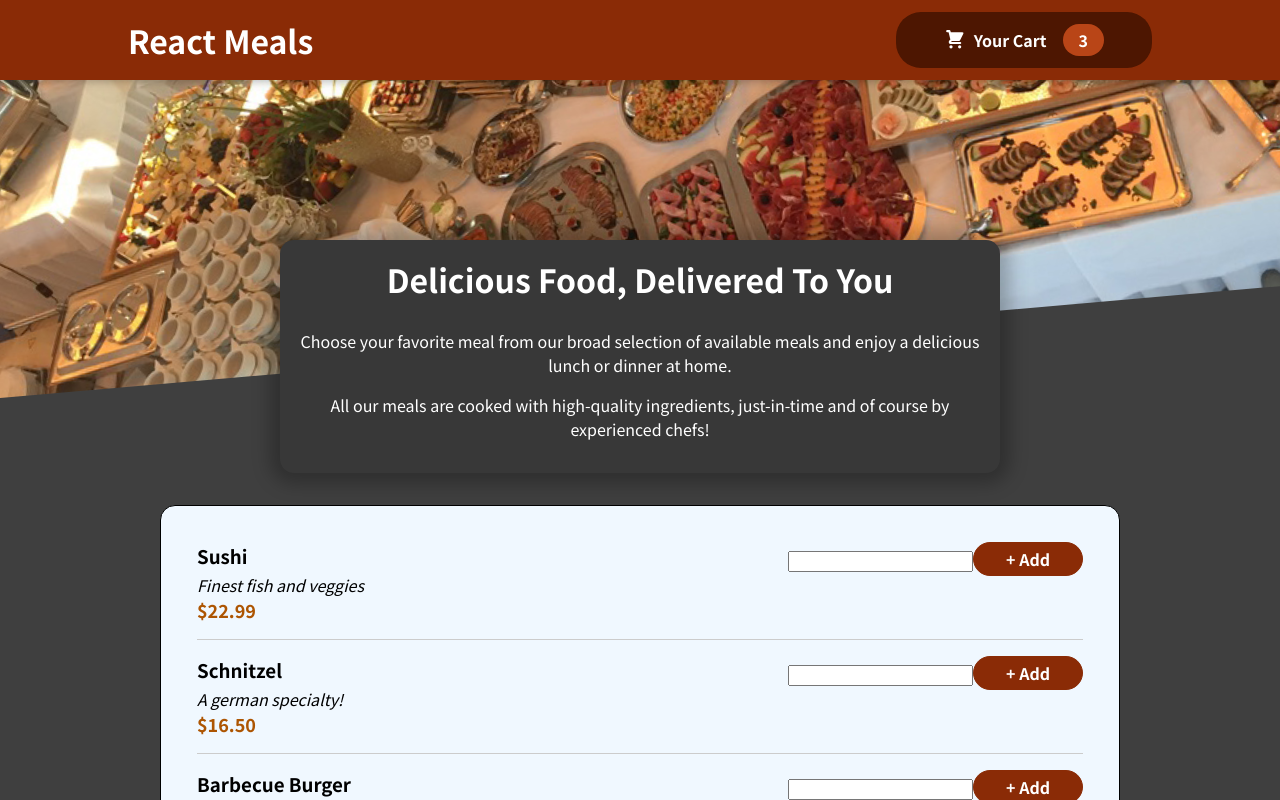
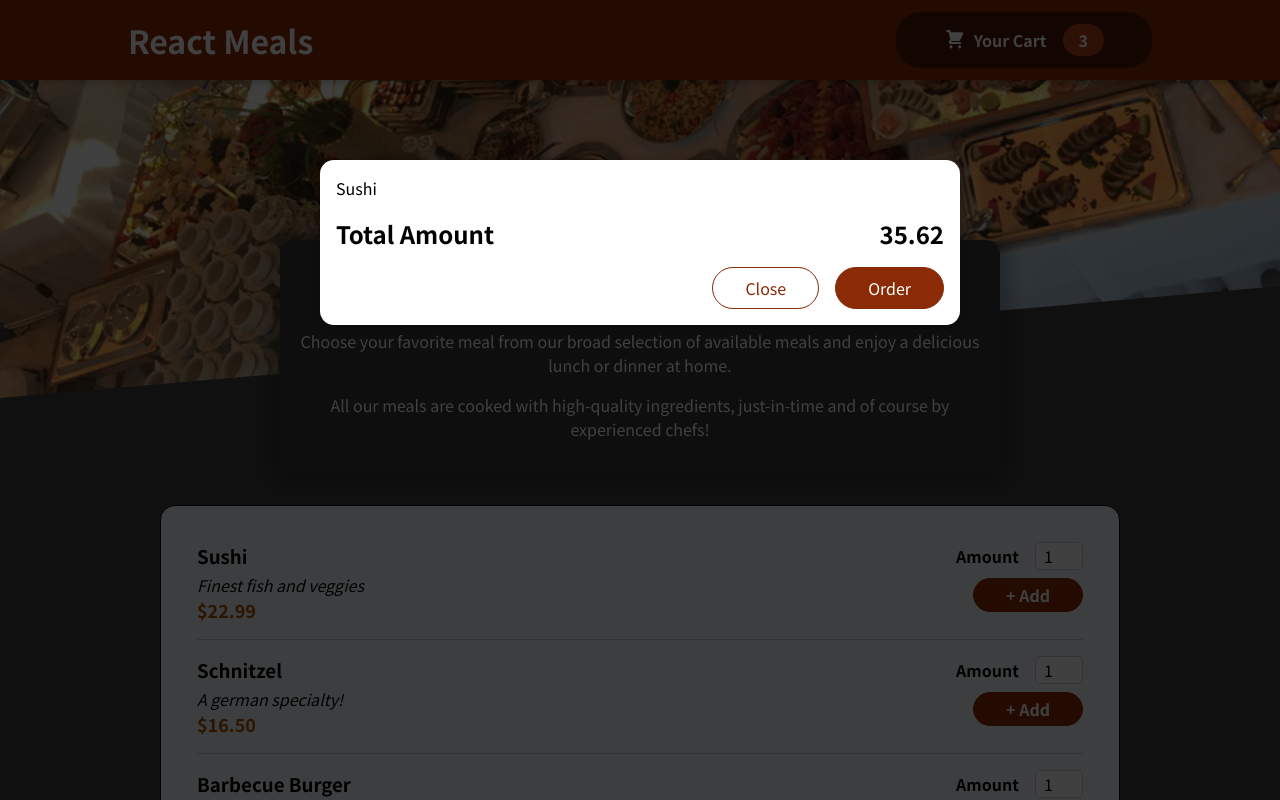
Before and after one commit to joywin2003/React-Jumpstart, a React (Create React App) app in the folder 01-starting-project/: page / in a window 1280 px wide. Shown: the top 800 px of the page. Built offline with nearby package versions, Linux system fonts and the light colour scheme.

Commit message:
added Modal and portals

```diff
--- a/01-starting-project/public/index.html
+++ b/01-starting-project/public/index.html
@@ -28,6 +28,7 @@
   </head>
   <body>
     <noscript>You need to enable JavaScript to run this app.</noscript>
+    <div id="overlay"></div>
     <div id="root"></div>
     <!--
       This HTML file is a template.
--- a/01-starting-project/src/App.js
+++ b/01-starting-project/src/App.js
@@ -1,10 +1,13 @@
 import Header from "./components/Layout/Header";
 import Meals from "./components/Meals/Meal";
-
+import Cart from "./components/Cart/Cart";
+import { useState } from "react";
 function App() {
+  const [cartIsShown, setCartIsShown] = useState(false);
   return (
     <>
-      <Header />
+    <Cart/>
+      <Header onClick = {setCartIsShown}/>
       <main>
         <Meals />
       </main>
--- /dev/null
+++ b/01-starting-project/src/components/Cart/Cart.js
@@ -0,0 +1,28 @@
+import Modal from "../UI/Modal";
+import classes from "./Cart.module.css";
+
+const Cart = (props) => {
+  const cartItems = (
+    <ul className={classes["cart-items"]}>
+      {[{ id: "c1", name: "Sushi", amount: 2, price: 12.99 }].map((item) => (
+        <li>{item.name}</li>
+      ))}
+    </ul>
+  );
+
+  return (
+    <Modal>
+      {cartItems}
+      <div className={classes.total}>
+        <span>Total Amount</span>
+        <span>35.62</span>
+      </div>
+      <div className={classes.actions}>
+        <button className={classes["button--alt"]}>Close</button>
+        <button className={classes.button}>Order</button>
+      </div>
+    </Modal>
+  );
+};
+
+export default Cart;
--- /dev/null
+++ b/01-starting-project/src/components/Cart/Cart.module.css
@@ -0,0 +1,46 @@
+.cart-items {
+  list-style: none;
+  margin: 0;
+  padding: 0;
+  max-height: 20rem;
+  overflow: auto;
+}
+
+.total {
+  display: flex;
+  justify-content: space-between;
+  align-items: center;
+  font-weight: bold;
+  font-size: 1.5rem;
+  margin: 1rem 0;
+}
+
+.actions {
+  text-align: right;
+}
+
+.actions button {
+  font: inherit;
+  cursor: pointer;
+  background-color: transparent;
+  border: 1px solid #8a2b06;
+  padding: 0.5rem 2rem;
+  border-radius: 25px;
+  margin-left: 1rem;
+}
+
+.actions button:hover,
+.actions button:active {
+  background-color: #5a1a01;
+  border-color: #5a1a01;
+  color: white;
+}
+
+.actions .button--alt {
+  color: #8a2b06;
+}
+
+.actions .button {
+  background-color: #8a2b06;
+  color: white;
+}
--- a/01-starting-project/src/components/Meals/AvailableMeal.js
+++ b/01-starting-project/src/components/Meals/AvailableMeal.js
@@ -29,7 +29,7 @@
   ];
 
 const AvailableMeal = () => {
-    const MealList = DUMMY_MEALS.map(meal => <MealItems meal = {meal}/>)
+    const MealList = DUMMY_MEALS.map(meal => <MealItems id={meal.id} meal = {meal}/>)
     return (
         <section className={classes.meals}>
             <Card><ul>{MealList}</ul></Card>
--- a/01-starting-project/src/components/Meals/MealItems/MealItemForm.js
+++ b/01-starting-project/src/components/Meals/MealItems/MealItemForm.js
@@ -1,9 +1,9 @@
 import classes from "./MealItemForm.module.css";
-
-const MealItemForm = () =>{
+import Input from "../../UI/Input";
+const MealItemForm = (props) =>{
     return(
         <form className={classes.form}>
-            <input />
+            <Input label = "Amount" input = {{ id: "amount"+props.id, type: "number", min: "1", max: "5", step: "1", defaultValue: "1" }}/>
             <button>+ Add</button>
         </form>
     )
--- a/01-starting-project/src/components/Meals/MealItems/MealItems.js
+++ b/01-starting-project/src/components/Meals/MealItems/MealItems.js
@@ -1,5 +1,6 @@
 import classes from "./MealItems.module.css";
 import MealItemForm from "./MealItemForm";
+import Input from "../../UI/Input";
 const MealItems = (props) => {
   const price = `$${props.meal.price.toFixed(2)}`;
   return (
--- /dev/null
+++ b/01-starting-project/src/components/UI/Input.js
@@ -0,0 +1,12 @@
+import classes from "./Input.module.css";
+
+const Input = (props) => {
+  return (
+    <div className={classes.input}>
+      <label htmlFor={props.input.id}>{props.label}</label>
+      <input {...props.input}></input>
+    </div>
+  );
+};
+
+export default Input;
--- /dev/null
+++ b/01-starting-project/src/components/UI/Input.module.css
@@ -0,0 +1,18 @@
+.input {
+  display: flex;
+  align-items: center;
+  margin-bottom: 0.5rem;
+}
+
+.input label {
+  font-weight: bold;
+  margin-right: 1rem;
+}
+
+.input input {
+  width: 3rem;
+  border-radius: 5px;
+  border: 1px solid #ccc;
+  font: inherit;
+  padding-left: 0.5rem;
+}
--- /dev/null
+++ b/01-starting-project/src/components/UI/Modal.js
@@ -0,0 +1,30 @@
+import classes from "./Modal.module.css";
+import React from "react";
+import ReactDOM from "react-dom";
+
+const Backdrop = () => {
+  return <div className={classes.backdrop}></div>;
+};
+
+
+const Overlay = (props) => {
+  return (
+    <div className={classes.modal}>
+      <div className={classes.content}>{props.children}</div>
+    </div>
+  );
+};
+
+const Modal = (props) => {
+  const portalElement = document.getElementById("overlay");
+  return (
+    <>
+      {ReactDOM.createPortal(<Backdrop />, portalElement)}
+      {ReactDOM.createPortal(
+        <Overlay>{props.children}</Overlay>,
+        portalElement
+      )}
+    </>
+  );
+};
+export default Modal;
--- /dev/null
+++ b/01-starting-project/src/components/UI/Modal.module.css
@@ -0,0 +1,40 @@
+.backdrop {
+  position: fixed;
+  top: 0;
+  left: 0;
+  width: 100%;
+  height: 100vh;
+  z-index: 20;
+  background-color: rgba(0, 0, 0, 0.75);
+}
+
+.modal {
+  position: fixed;
+  top: 20vh;
+  left: 5%;
+  width: 90%;
+  background-color: white;
+  padding: 1rem;
+  border-radius: 14px;
+  box-shadow: 0 2px 8px rgba(0, 0, 0, 0.25);
+  z-index: 30;
+  animation: slide-down 300ms ease-out forwards;
+}
+
+@media (min-width: 768px) {
+  .modal {
+    width: 40rem;
+    left: calc(50% - 20rem);
+  }
+}
+
+@keyframes slide-down {
+  from {
+    opacity: 0;
+    transform: translateY(-3rem);
+  }
+  to {
+    opacity: 1;
+    transform: translateY(0);
+  }
+}
```
